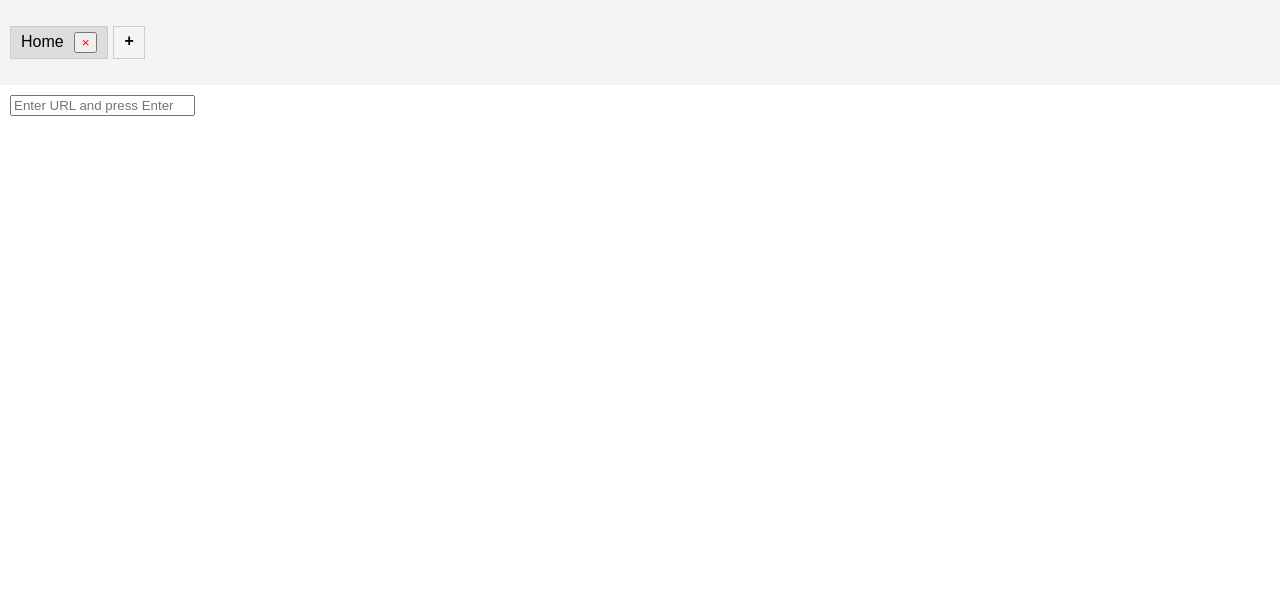
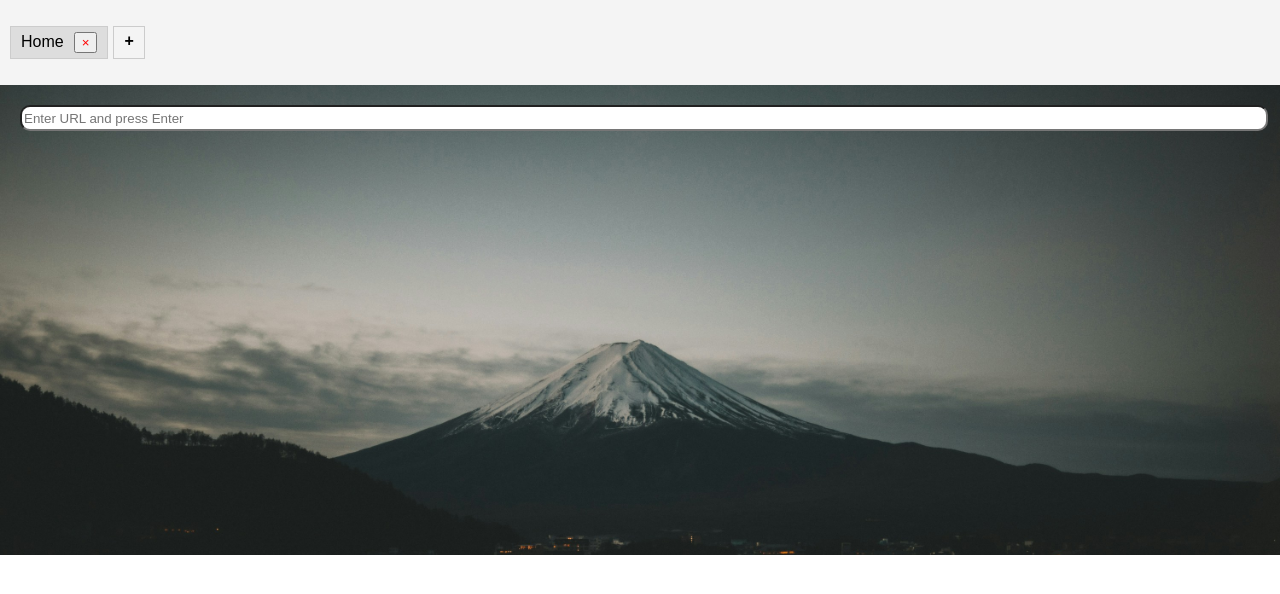
Before and after one commit to dishadutta/Custom-Browser-Tabs-Implementation, a plain HTML site: page index.html in a window 1280 px wide. Drawn offline with nearby package versions, Linux system fonts and the light colour scheme.

Commit message:
feat: added background image

```diff
--- a/index.html
+++ b/index.html
@@ -17,7 +17,11 @@
     </div>
     <div id="content-container">
       <div class="content active">
-        <input type="text" placeholder="Enter URL and press Enter" />
+        <input
+          type="text"
+          placeholder="Enter URL and press Enter"
+          class="input-button"
+        />
         <iframe src="about:blank"></iframe>
       </div>
     </div>
--- a/script.js
+++ b/script.js
@@ -18,7 +18,7 @@ $(document).ready(function () {
     )
     newTab.insertBefore('#add-tab')
     const newContent = $(
-      `<div class="content"><input type="text" placeholder="Enter URL and press Enter"><iframe src="about:blank" frameborder="0"></iframe></div>`
+      `<div class="content"><input class="input-button" type="text" placeholder="Enter URL and press Enter"><iframe src="about:blank" frameborder="0"></iframe></div>`
     )
     contentContainer.append(newContent)
     switchToTab(tabCount) // Switch to the newly added tab
--- a/styles.css
+++ b/styles.css
@@ -41,10 +41,14 @@ html {
 
 #content-container {
   padding: 10px;
+  background-image: url('./homebg.jpg');
+  background-size: cover;
+  background-repeat: no-repeat;
 }
 
 .content {
   display: none;
+  padding: 10px;
 }
 
 .content.active {
@@ -56,3 +60,9 @@ iframe {
   height: 400px;
   border: none;
 }
+
+.input-button {
+  height: 20px;
+  width: 100%;
+  border-radius: 10px;
+}
```
Also changed, not shown: homebg.jpg (added), 1 other file.
